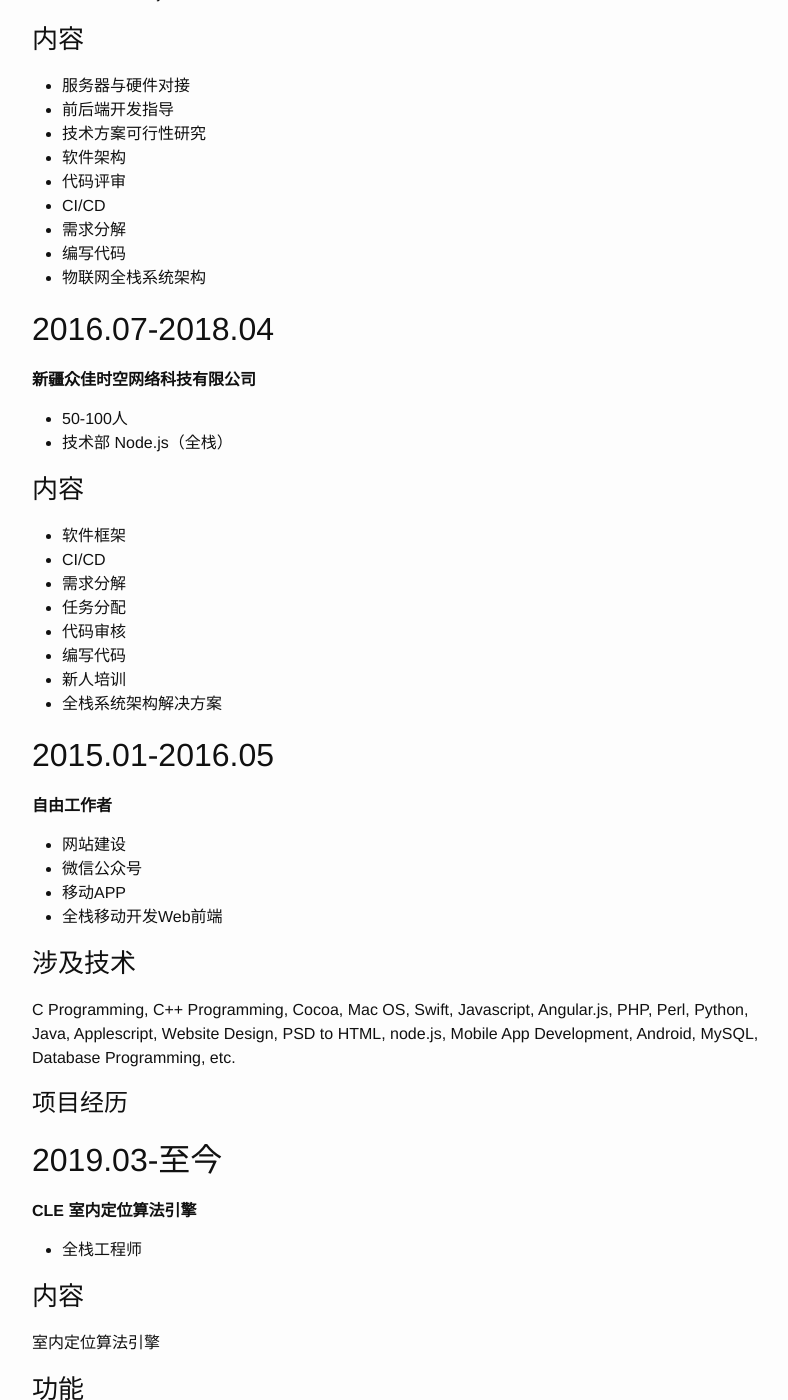
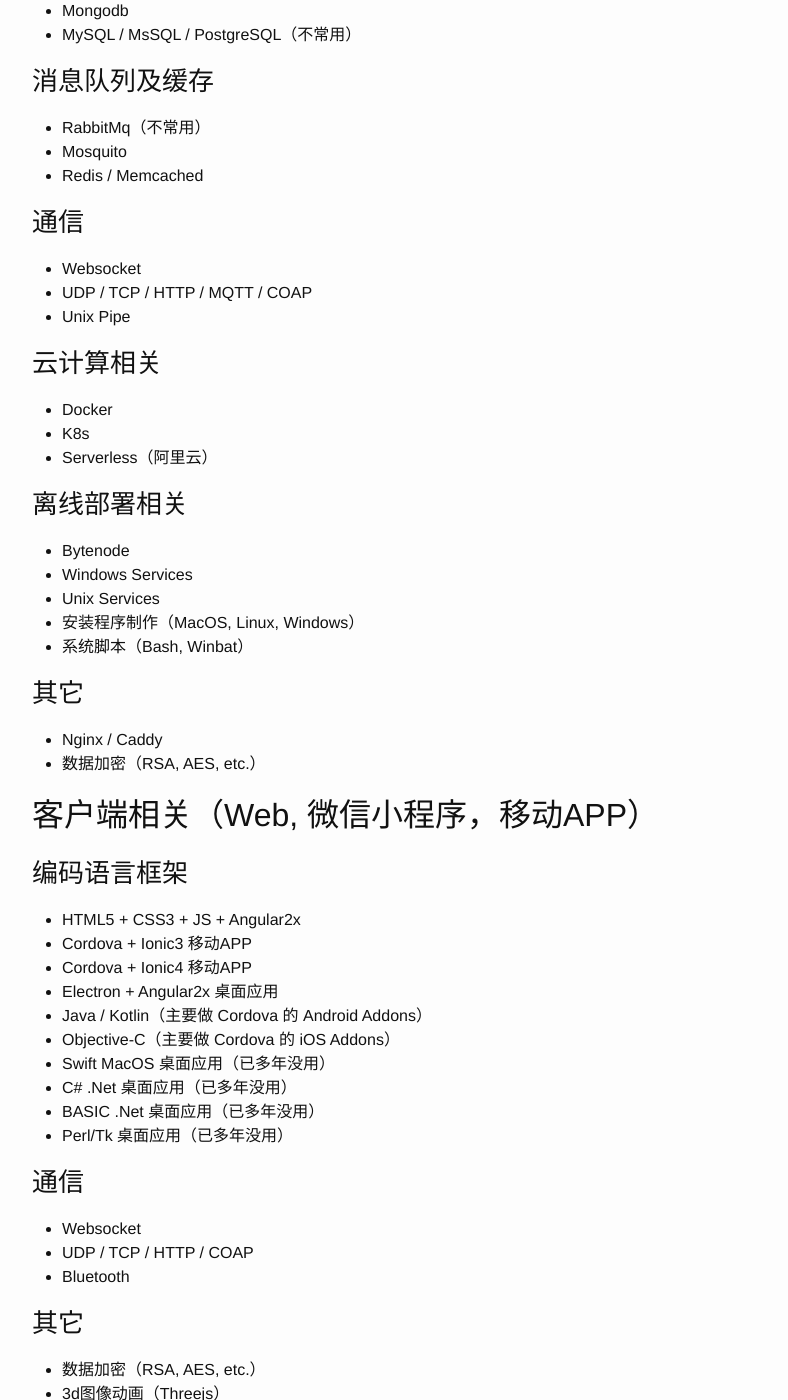
Before and after one commit to kuyoonjo/kuyoonjo.github.io, a Jekyll site: the page built from _posts/2018-06-19-cv-cn.markdown, in a window 1280 px wide and 1400 px high, scrolled down 849 px. Shown: the whole window, without its empty margins (238-1026 px from the left). Built offline with Jekyll 4.4.1, drawn with Linux system fonts in a browser that asks for light colours; nearby versions of some CDN libraries; some of the changed text lies outside the part shown.

Commit message:
updated.

```diff
--- a/_posts/2018-06-19-cv-cn.markdown
+++ b/_posts/2018-06-19-cv-cn.markdown
@@ -10,10 +10,84 @@
 
 - 5年经验 本科学历
 - 在职 - 考虑机会
-- 17858478080
+- +86 17858478080
 
 # 个人优势
-- 从高中开始学习编程，热爱编程。
+- 从高中开始学习编程，热爱编程。代码整洁美观，性能优化极致。
+
+# 技术掌握
+## 后台服务相关
+### 编码语言框架
+- Nodejs + Koa + Typescript
+- Nodejs + Express + Typescript（已多年没用）
+- Python + Django（已多年没用）
+- Modern C++（主要做 Nodejs 的 C++ Addons）
+
+### 数据库
+- Mongodb
+- MySQL / MsSQL / PostgreSQL（不常用）
+
+### 消息队列及缓存
+- RabbitMq（不常用）
+- Mosquito
+- Redis / Memcached
+
+### 通信
+- Websocket
+- UDP / TCP / HTTP / MQTT / COAP
+- Unix Pipe
+
+### 云计算相关
+- Docker
+- K8s
+- Serverless（阿里云）
+
+### 离线部署相关
+- Bytenode
+- Windows Services
+- Unix Services
+- 安装程序制作（MacOS, Linux, Windows）
+- 系统脚本（Bash, Winbat）
+
+### 其它
+- Nginx / Caddy
+- 数据加密（RSA, AES, etc.）
+
+## 客户端相关（Web, 微信小程序，移动APP）
+### 编码语言框架
+- HTML5 + CSS3 + JS + Angular2x
+- Cordova + Ionic3 移动APP
+- Cordova + Ionic4 移动APP
+- Electron + Angular2x 桌面应用
+- Java / Kotlin（主要做 Cordova 的 Android Addons）
+- Objective-C（主要做 Cordova 的 iOS Addons）
+- Swift MacOS 桌面应用（已多年没用）
+- C# .Net 桌面应用（已多年没用）
+- BASIC .Net 桌面应用（已多年没用）
+- Perl/Tk 桌面应用（已多年没用）
+
+### 通信
+- Websocket
+- UDP / TCP / HTTP / COAP
+- Bluetooth
+
+### 其它
+- 数据加密（RSA, AES, etc.）
+- 3d图像动画（Threejs）
+- Wasm
+
+## 协作及模块化相关
+- Jira
+- Git 工作流
+- NPM 包制作管理
+- Cordova 包制作管理
+- Gradle 包制作管理
+- Cocoapods 包制作管理
+- Conan 包使用管理
+
+## 自动化及测试相关
+- CI/CD（Bamboo, Travis CI, 阿里云 Code Pipeline）
+- 单元测试（Jest, Jasmine）
 
 # 期望职位
 - Node.js（全栈）  40-70K  不限  深圳
```
